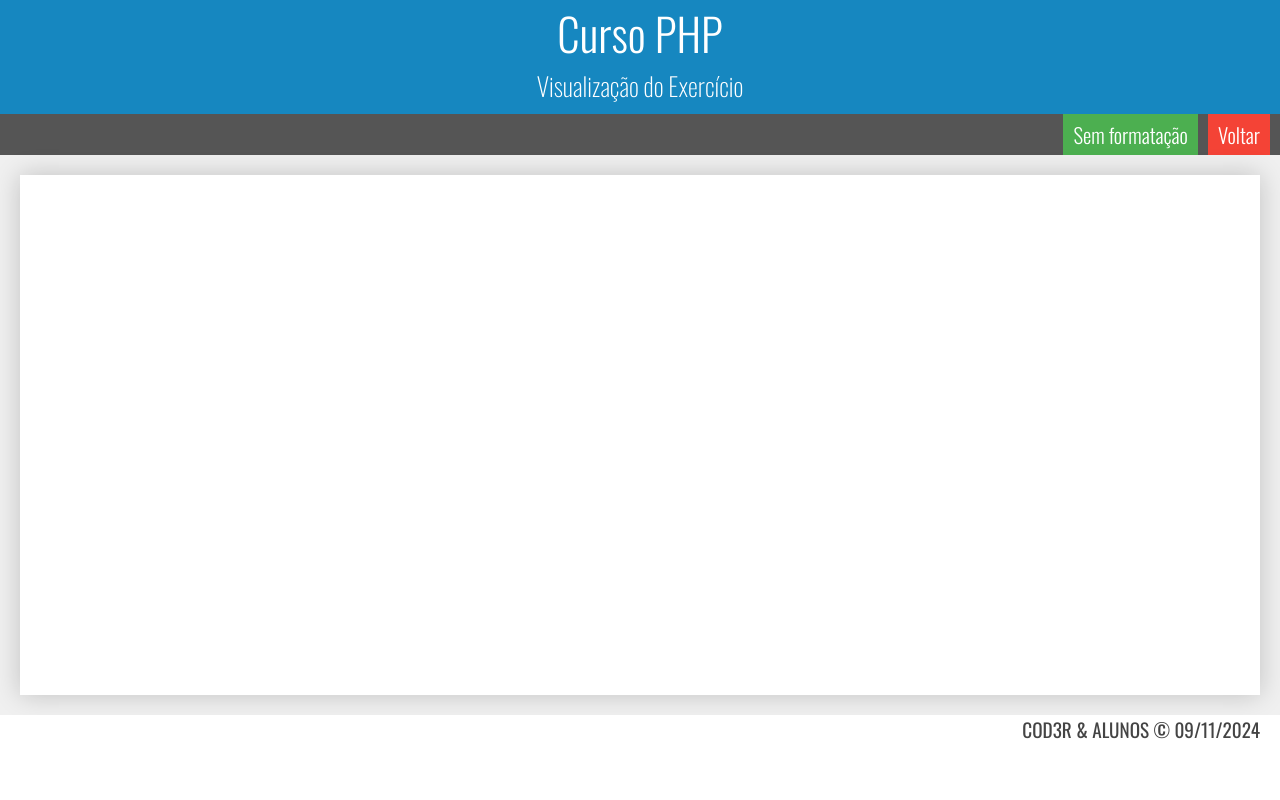
After one commit to johnkriger/20011273-5_John_Kryger, a PHP site: page /exercicio.php in a window 1280 px wide. The commit adds this page. Run offline with PHP 8.4, Linux system fonts and the light colour scheme.

Commit message:
Criado arquivos de exercício.

```diff
--- /dev/null
+++ b/20011273-5_John_Kryger/css/exercicios.css
@@ -0,0 +1,33 @@
+body.exercicio {
+    grid-auto-rows: 120px 60px 1fr 60px;
+    grid-template-areas:
+    "cabecalho"
+    "navegacao"
+    "principal"
+    "rodape";
+}
+
+.principal {
+    height: calc(100vh - 240px);
+}
+
+.navegacao {
+    grid-area: navegacao;
+    display: flex;
+    justify-content: flex-end;
+    align-items: center;
+    background-color: #555;
+}
+
+.navegacao > a {
+    text-decoration: none;
+    color: #fff;
+    font-weight: 300;
+    font-size: 1.3rem;
+    background-color: #2196f3;
+    padding: 5px 10px;
+    margin-right: 10px;
+}
+
+.navegacao > a.verde { background-color: #4caf50;}
+.navegacao > a.vermelho { background-color: #f44336;}
--- /dev/null
+++ b/exercicio.php
@@ -0,0 +1,27 @@
+<!DOCTYPE html>
+<html lang="pt-br">
+<head>
+    <meta charset="UTF-8">
+    <link href="https://fonts.googleapis.com/css2?family=Oswald:wght@200..700&display=swap" rel="stylesheet">
+    <link rel="stylesheet" href="20011273-5_John_Kryger/css/estilos.css">
+    <link rel="stylesheet" href="20011273-5_John_Kryger/css/exercicios.css">
+    <title>Exercício</title>
+</head>
+<body class="exercicio">
+    <header class="cabecalho">
+        <h1>Curso PHP</h1>
+        <h2>Visualização do Exercício</h2>
+    </header>
+    <nav class="navegacao">
+        <a href="#" class="verde">Sem formatação</a>
+        <a href="index.php" class="vermelho">Voltar</a>
+    </nav>
+    <main class="principal">
+        <div class="conteudo">
+
+        </div>
+    </main>
+    <footer class="rodape">
+        COD3R & ALUNOS © <?= date('d/m/Y'); ?>
+    </footer>
+</html>
```
Also changed, not shown: index.php (renamed from index.html, +29 -29 lines).
